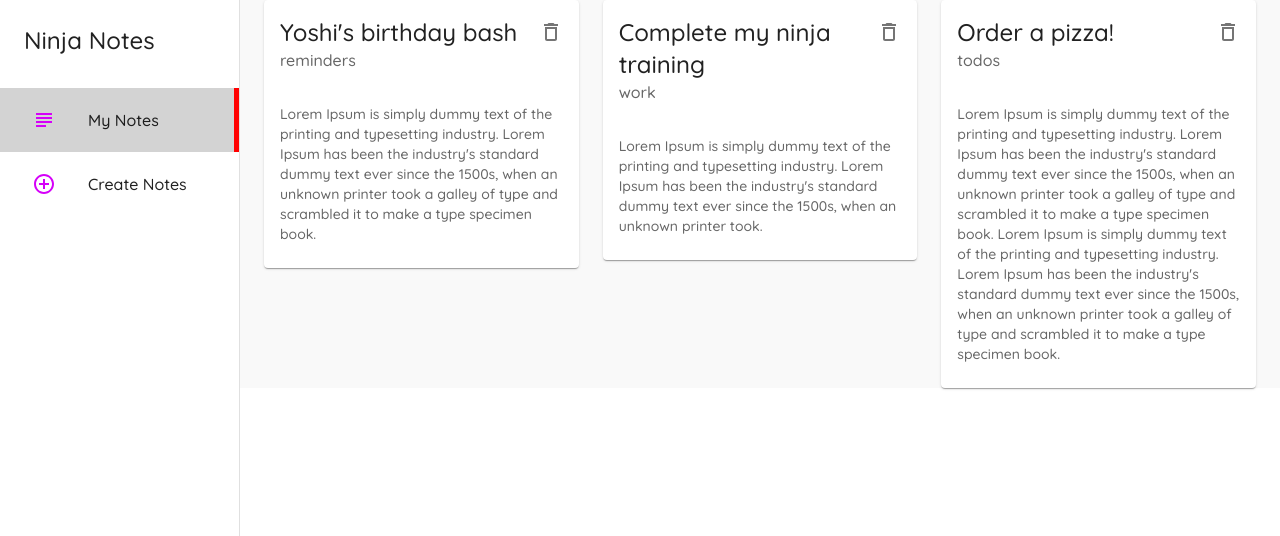
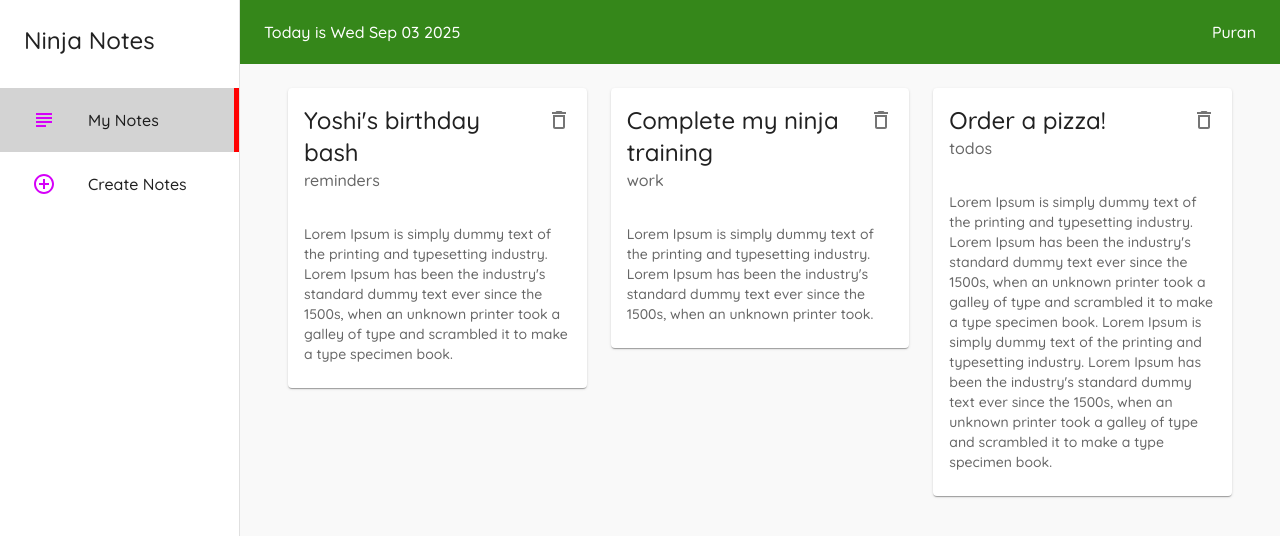
Before and after one commit to puranrana080/web-playground, a React (Create React App) app in the folder material-ui/: page / in a window 1280 px wide. Shown: the top 536 px of the page. Built offline with nearby package versions, Linux system fonts and the light colour scheme; data requests are answered from the project's data file.

Commit message:
AppBar added

```diff
--- a/material-ui/src/App.js
+++ b/material-ui/src/App.js
@@ -8,7 +8,7 @@ import Layout from "./components/Layout";
 const theme = createTheme({
   palette: {
     primary: {
-      main: "#dd9d42ff",
+      main: "#35871aff",
     },
     secondary: purple,
   },
--- a/material-ui/src/components/Layout.js
+++ b/material-ui/src/components/Layout.js
@@ -10,16 +10,24 @@ import {
   ListItemText,
   ListItemButton,
   Tooltip,
+  AppBar,
+  Toolbar,
 } from "@mui/material";
 import { AddCircleOutline, SubjectOutlined } from "@mui/icons-material";
 import { useLocation, useNavigate } from "react-router-dom";
 
 const drawerWidth = 240;
 
-const PageST = styled("div")({
+// const PageST = styled("div")({
+//   backgroundColor: "#f9f9f9",
+//   width: "100%",
+// });
+const PageST = styled("main")(({ theme }) => ({
   backgroundColor: "#f9f9f9",
-  width: "100%",
-});
+  flexGrow: 1,
+  padding: theme.spacing(3),
+  minHeight: "100vh",
+}));
 
 const Layout = ({ children }) => {
   const navigate = useNavigate();
@@ -39,6 +47,17 @@ const Layout = ({ children }) => {
   return (
     <Box sx={{ display: "flex" }}>
       {/* App Bar */}
+      <AppBar elevation={0} position="fixed" sx={{width:`calc(100% - ${drawerWidth}px)`, ml: `${drawerWidth}px`}}>
+        <Toolbar>
+            <Typography sx={{display:'flex',flexGrow:1}}>
+            Today is {new Date().toDateString()}
+            </Typography>
+            <Typography>
+                Puran
+            </Typography>
+        </Toolbar>
+      </AppBar>
+
 
       {/* Side drawbar */}
       <Drawer
@@ -84,7 +103,11 @@ const Layout = ({ children }) => {
         </List>
       </Drawer>
 
-      <PageST>{children}</PageST>
+      <PageST>
+        <Toolbar/>
+
+        {children}
+        </PageST>
     </Box>
   );
 };
```
Also changed, not shown: 1 other file (tests, documents, lock files or other folders).
